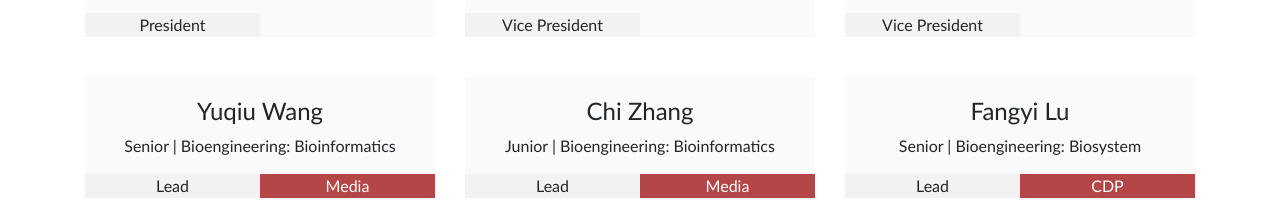
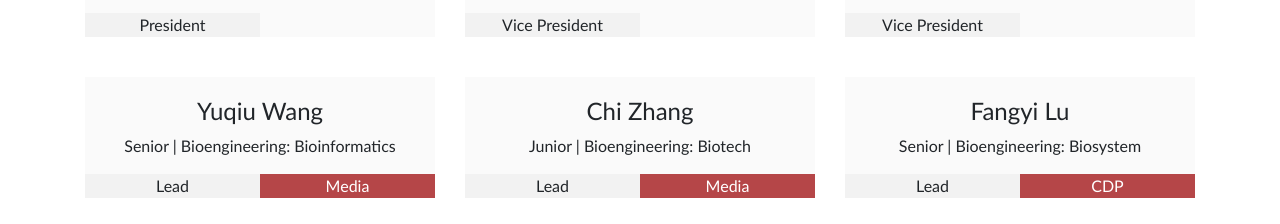
Before and after one commit to UCSDCES/CES_Official_Website_React, a React app: page /members in a window 1280 px wide. Shown: the part 1020-1244 px from the top of the page. Built offline with nearby package versions, Linux system fonts and the light colour scheme.

Commit message:
update member

```diff
--- a/src/Pages/Members/Members.js
+++ b/src/Pages/Members/Members.js
@@ -31,7 +31,7 @@ const Members = () => (
                     <MemberCard name='Duolan Ouyang' info="Senior | Computer Science" role="Vice President" />
                     <MemberCard name='Yuelai Wang' info="Senior | Bioengineering: Bioinformatics" role="Vice President" />
                     <MemberCard name='Yuqiu Wang' info="Senior | Bioengineering: Bioinformatics" role="Lead" department="Media"/>
-                    <MemberCard name='Chi Zhang' info="Junior | Bioengineering: Bioinformatics" role="Lead" department="Media"/>
+                    <MemberCard name='Chi Zhang' info="Junior | Bioengineering: Biotech" role="Lead" department="Media"/>
                     <MemberCard name='Fangyi Lu' info="Senior | Bioengineering: Biosystem" role="Lead" department="CDP"/>
                     <MemberCard name='Manshi Yang' info="Junior | Prob & Stats, CE" role="Lead" department="CDP"/>
                     <MemberCard name='Huiqi Chen' info="Sophomore | Economics & Communication" role="Lead" department='BD' />
```
Also changed, not shown: 1 other file (tests, documents, lock files or other folders).
